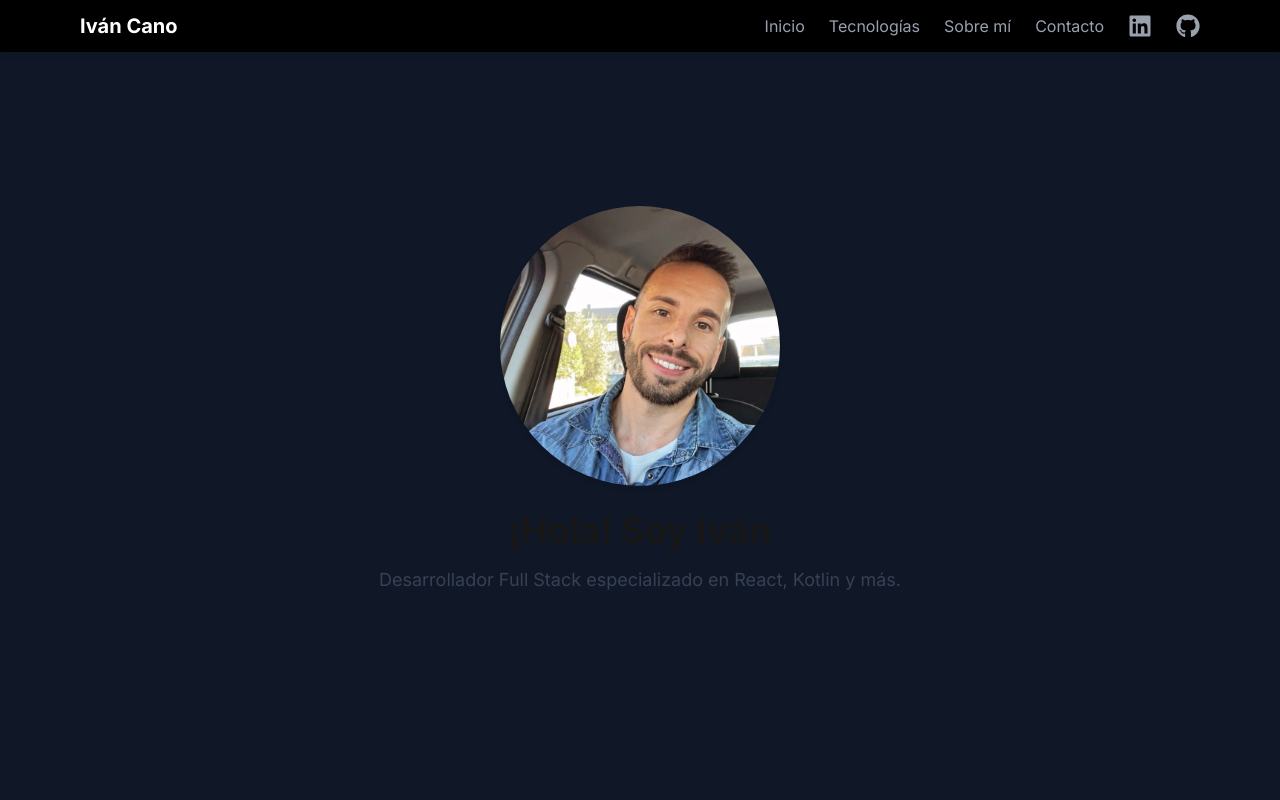
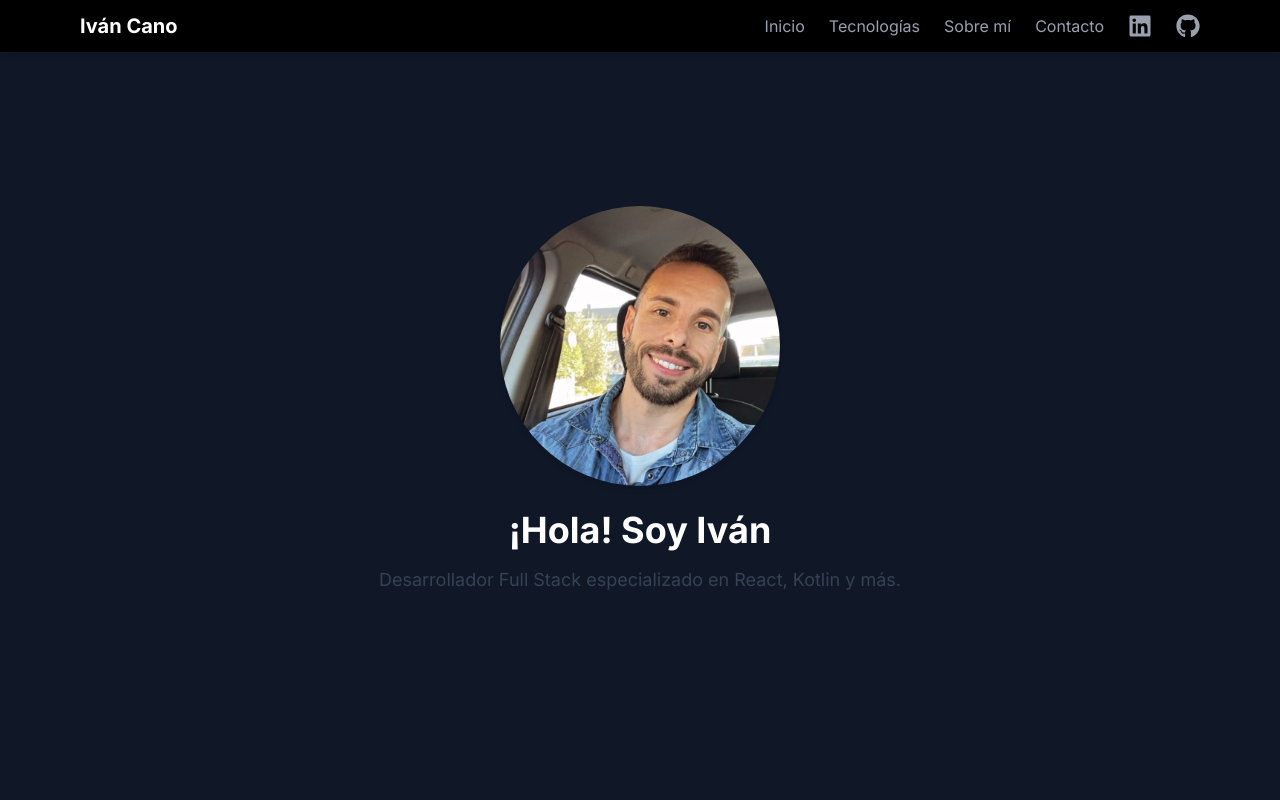
Before and after one commit to ivardev33/my-portfolio, a Next.js app: page / in a window 1280 px wide. Shown: the top 800 px of the page. Built offline with nearby package versions, Linux system fonts and the light colour scheme.

Commit message:
Hola ivan blanco

```diff
--- a/src/app/page.tsx
+++ b/src/app/page.tsx
@@ -6,7 +6,7 @@
     <main className="scroll-smooth">
       <section id="hero" className="min-h-screen flex flex-col items-center justify-center text-center p-8  bg-gray-900">
         <img src="/perfil.jpg" alt="Foto de perfil" className="w-70 h-70 rounded-full mx-auto mb-6 shadow-md object-cover" />
-        <h1 className="text-4xl font-bold mb-4">¡Hola! Soy Iván</h1>
+        <h1 className="text-4xl font-bold mb-4 text-white">¡Hola! Soy Iván</h1>
         <p className="text-lg text-gray-700">Desarrollador Full Stack especializado en React, Kotlin y más.</p>
       </section>
 
```
